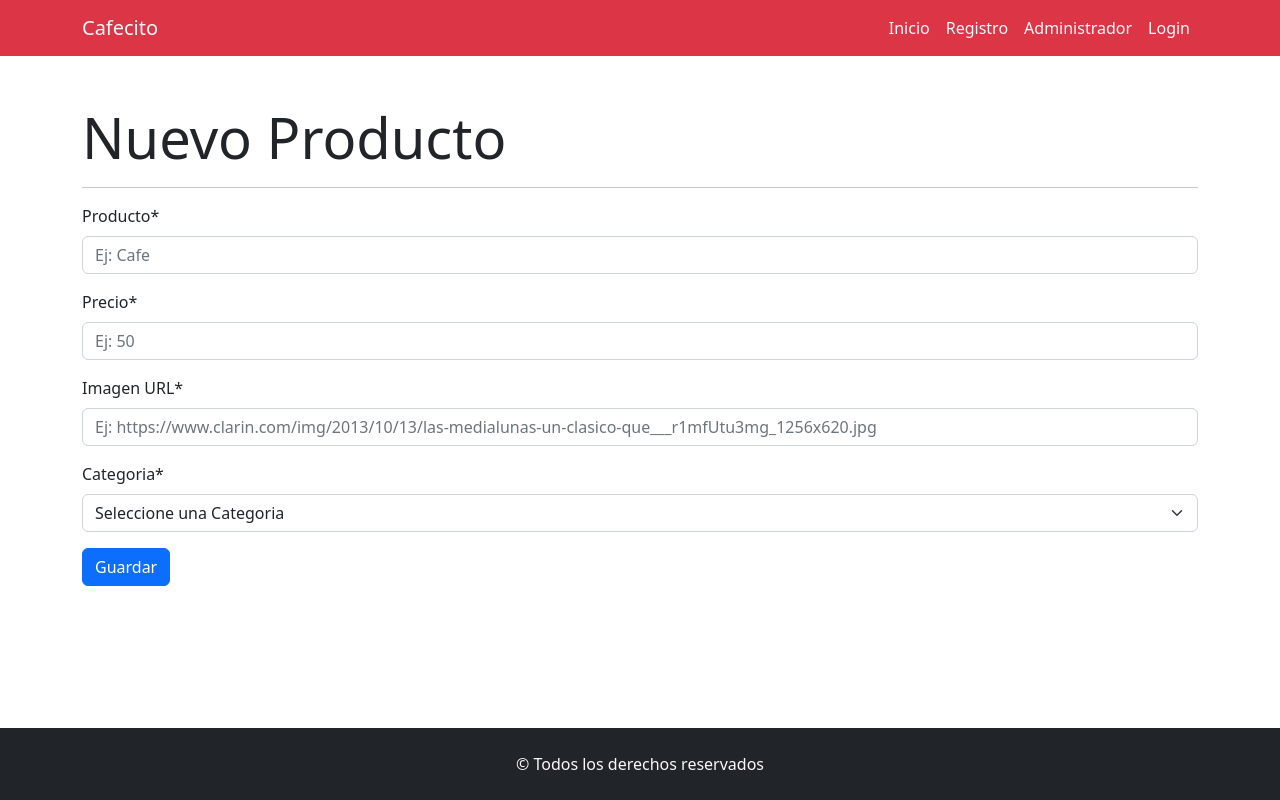
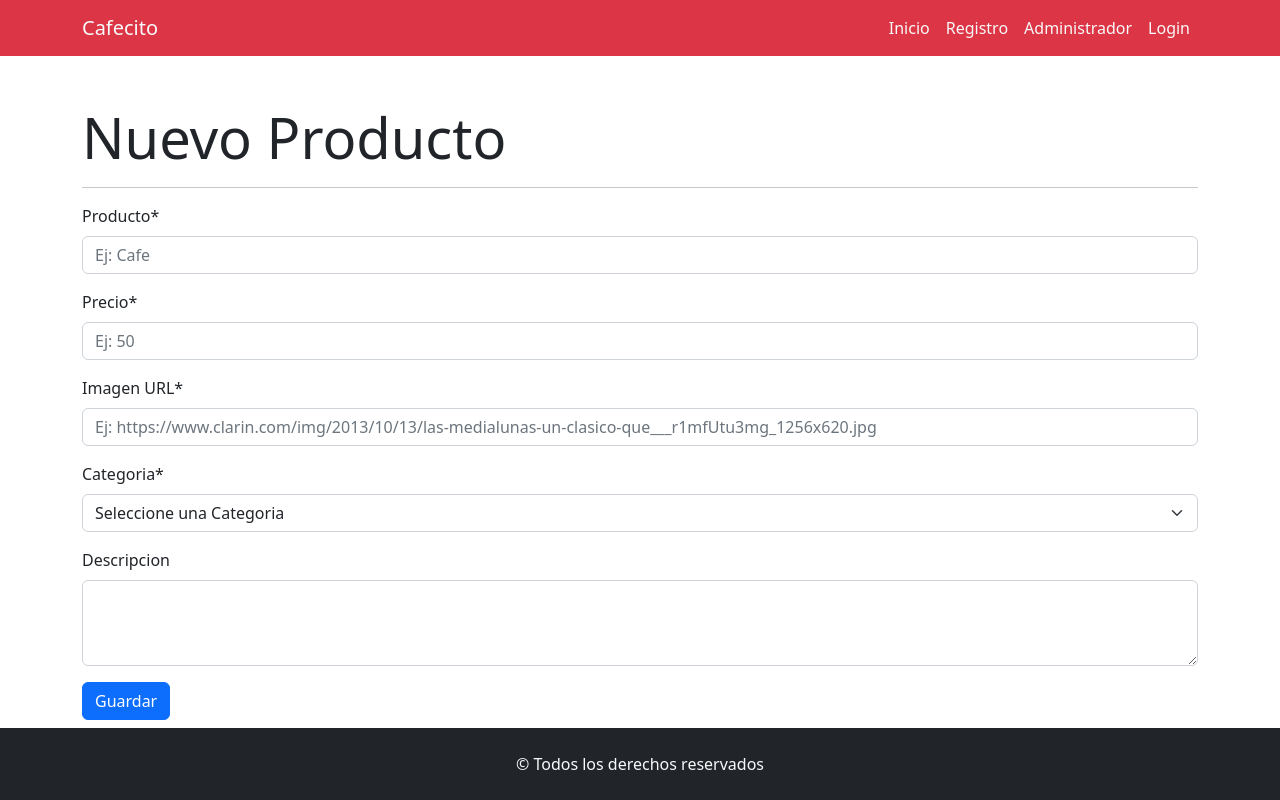
Before and after one commit to Juliancito1/CafecitoReact, a React (Vite) app: page /administrador/crear in a window 1280 px wide. Built offline with nearby package versions, Linux system fonts and the light colour scheme.

Commit message:
Se agrego un textarea a los componentes CrearProducto y EditarProducto

```diff
--- a/src/App.jsx
+++ b/src/App.jsx
@@ -23,6 +23,7 @@ function App() {
         <Route exact path="/login" element={<Login></Login>}></Route>
         <Route exact path="/administrador" element={<Administrador></Administrador>}></Route>
         <Route exact path="/administrador/crear" element={<CrearProducto></CrearProducto>}></Route>
+        <Route exact path="/administrador/editar" element={<EditarProducto></EditarProducto>}></Route>
         <Route path="*" element={<Error404></Error404>}></Route>
       </Routes>
       <Footer></Footer>
--- a/src/components/views/producto/CrearProducto.jsx
+++ b/src/components/views/producto/CrearProducto.jsx
@@ -27,6 +27,10 @@ const CrearProducto = () => {
             <option value="cafe">Cafe</option>
             </Form.Select>
             </Form.Group>
+            <Form.Group className="mb-3" controlId="formDescripcion">
+            <Form.Label>Descripcion</Form.Label>
+            <Form.Control as="textarea" rows={3}></Form.Control>
+            </Form.Group>
             <Button variant="primary">Guardar</Button>
             </Form>
         </Container>
--- a/src/components/views/producto/EditarProducto.jsx
+++ b/src/components/views/producto/EditarProducto.jsx
@@ -26,6 +26,10 @@ const EditarProducto = () => {
             <option value="cafe">Cafe</option>
             </Form.Select>
             </Form.Group>
+            <Form.Group className="mb-3" controlId="formDescripcion">
+            <Form.Label>Descripcion</Form.Label>
+            <Form.Control as="textarea" rows={3}></Form.Control>
+            </Form.Group>
             <Button variant="primary">Guardar</Button>
             </Form>
         </Container>
```
